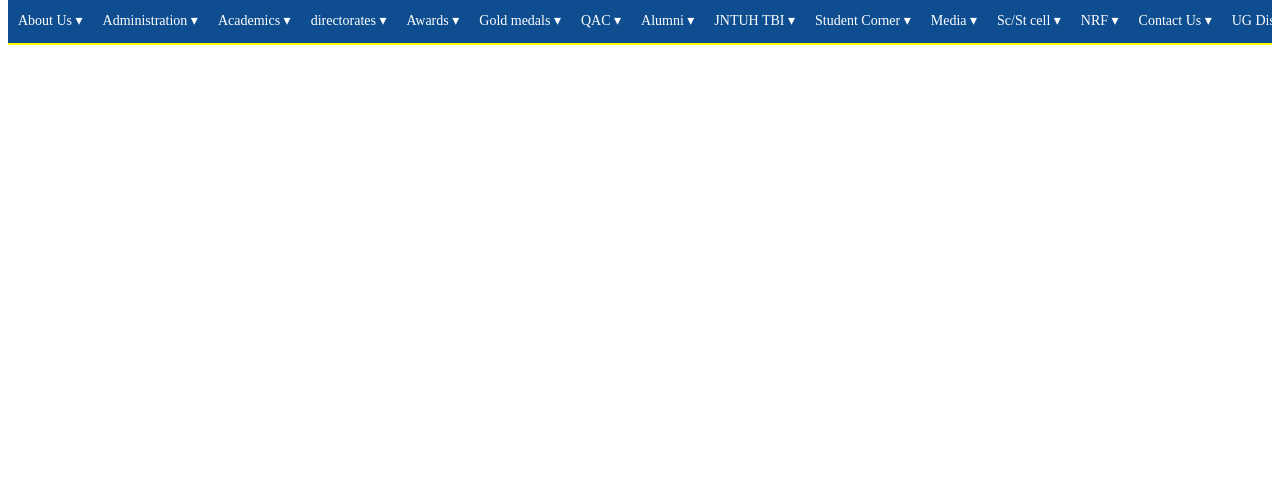
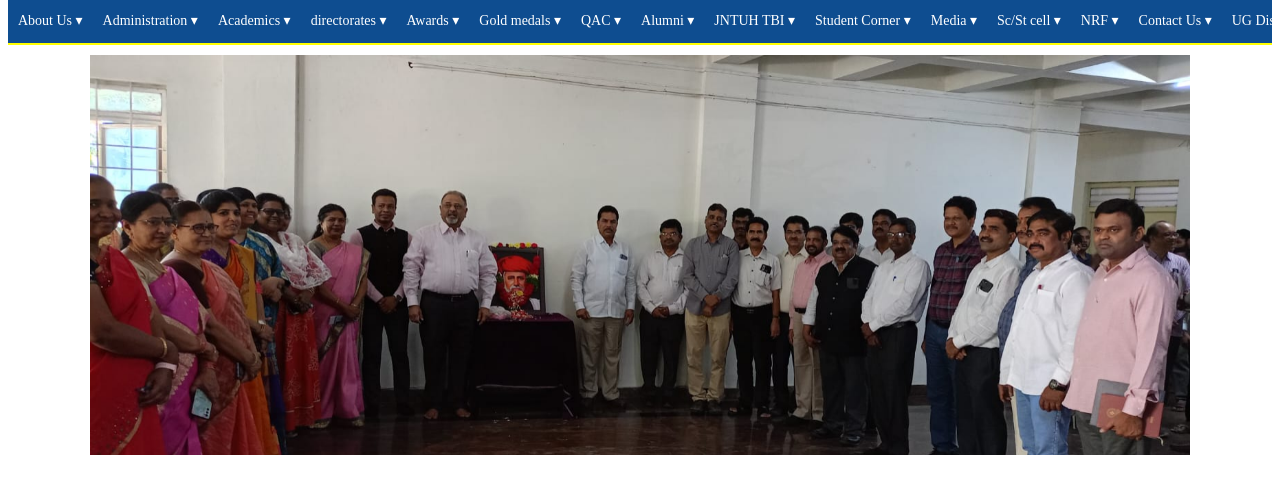
Before and after one commit to vijaykumar800/jntu-html-ui, a plain HTML site: page index.html in a window 1280 px wide. Shown: the part 211-704 px from the top of the page. Drawn offline with Linux system fonts and the light colour scheme.

Commit message:
image slide

```diff
--- a/css/style.css
+++ b/css/style.css
@@ -93,3 +93,53 @@
 .menu-item:hover .submenu {
     display: block;
 }
+
+
+/* ===== HERO SLIDER (CSS ONLY) ===== */
+.hero-slider {
+    margin-top: 10px;
+}
+
+.slider {
+    position: relative;
+    max-width: 1100px;      /* adjust width if you like */
+    margin: 0 auto;
+    overflow: hidden;
+    height: 400px;
+}
+
+.slider figure {
+    position: absolute;
+    inset: 0;               /* top:0; right:0; bottom:0; left:0; */
+    margin: 0;
+    opacity: 0;
+    animation: sliderFade 12s infinite;
+}
+
+.slider img {
+    width: 100%;
+    height: auto;
+    display: block;
+}
+
+/* Delay for each slide */
+.slider figure:nth-child(1) {
+    animation-delay: 0s;
+}
+
+.slider figure:nth-child(2) {
+    animation-delay: 4s;
+}
+
+.slider figure:nth-child(3) {
+    animation-delay: 8s;
+}
+
+/* Keyframes: fade each image in & out */
+@keyframes sliderFade {
+    0%   { opacity: 0; }
+    5%   { opacity: 1; }
+    30%  { opacity: 1; }
+    35%  { opacity: 0; }
+    100% { opacity: 0; }
+}
--- a/index.html
+++ b/index.html
@@ -1,5 +1,6 @@
 <!DOCTYPE html>
 <html lang="en">
+
 <head>
     <meta charset="UTF-8">
     <title>Jawaharlal Nehru Technological University Hyderabad</title>
@@ -24,8 +25,7 @@
     <!-- Main Navigation Menu -->
     <nav class="main-nav">
         <ul class="nav-menu">
-            <li class="menu-item">
-                <a href="#">About Us ▾</a>
+            <li class="menu-item"><a href="#">About Us ▾</a>
                 <ul class="submenu">
                     <li><a href="#">About JNTUH</a></li>
                     <li><a href="#">At a Glance</a></li>
@@ -34,8 +34,7 @@
             </li>
 
 
-            <li class="menu-item">
-                <a href="#">Administration ▾</a>
+            <li class="menu-item"><a href="#">Administration ▾</a>
                 <ul class="submenu">
                     <li><a href="#">chancellor</a></li>
                     <li><a href="#">vice-chancellor</a></li>
@@ -161,10 +160,26 @@
                 </ul>
             </li>
 
-
-
         </ul>
     </nav>
 
+
+    <section class="hero-slider">
+        <div class="slider">
+            <figure>
+                <img src="./img/vc_meets_governer_2025.jpeg" alt="Campus Image 1">
+            </figure>
+            <figure>
+                <img src="./img/Garlanding_the_photograph_of_Mahatma.jpeg" alt="Campus Image 2">
+            </figure>
+            <figure>
+                <img src="./img/mou_signed.jpeg" alt="Campus Image 3">
+            </figure>
+        </div>
+
+    </section>
+
+
 </body>
+
 </html>
```
